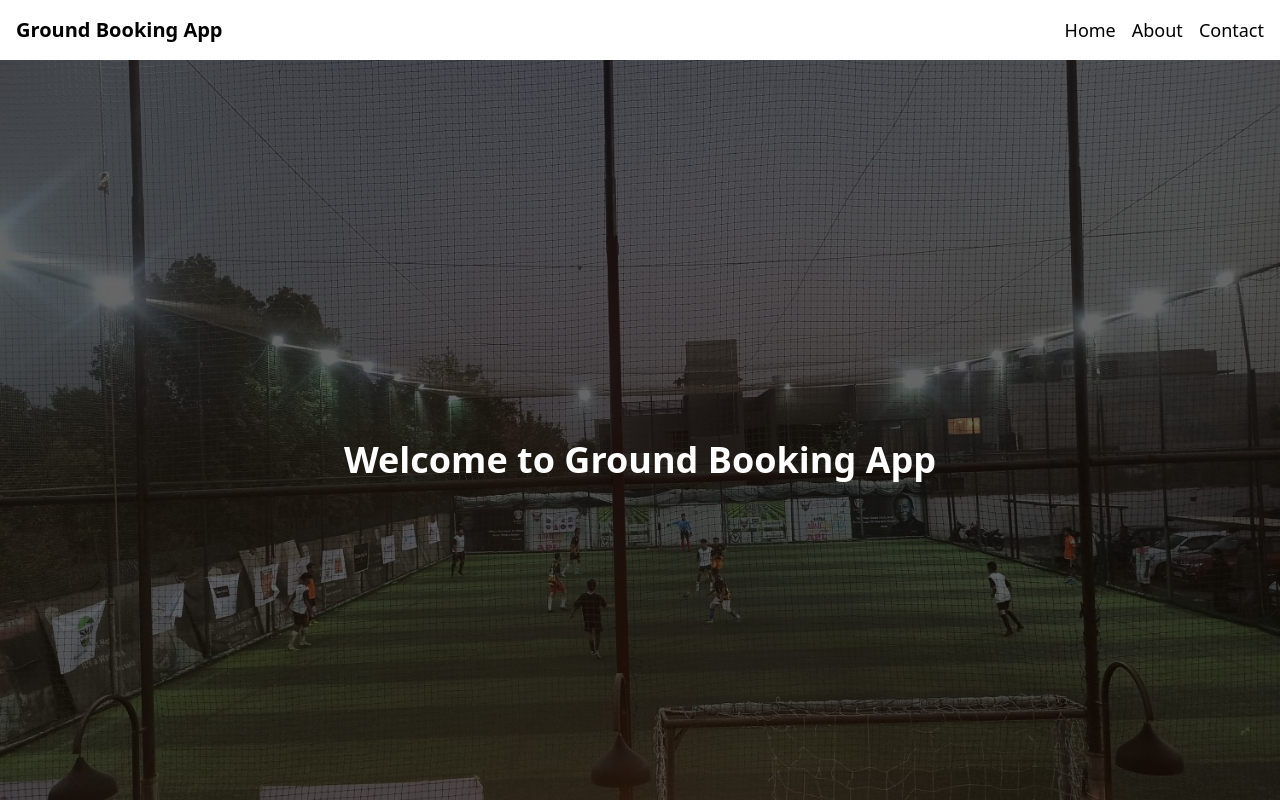
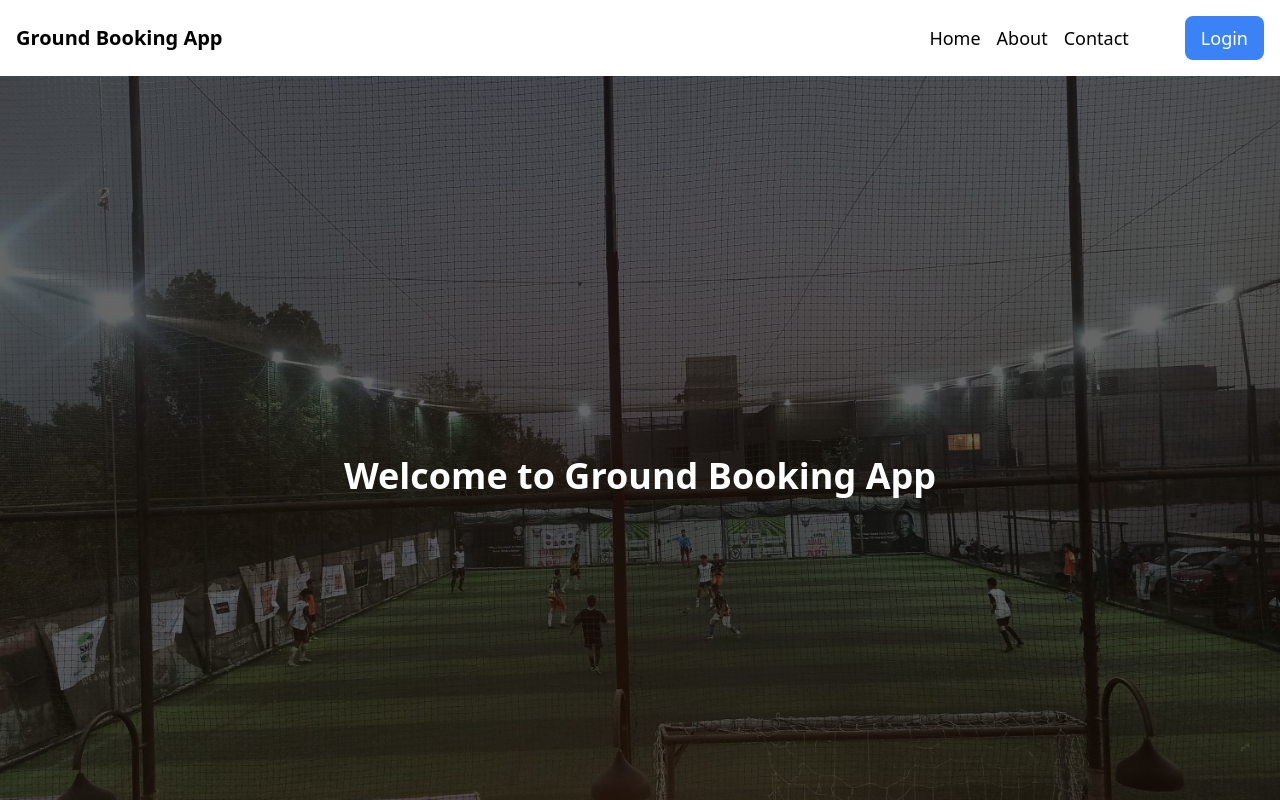
Before and after one commit to krisgoswami/ground-booking-app, a React (Vite) app in the folder client/: page / in a window 1280 px wide. Shown: the top 800 px of the page. Built offline with nearby package versions, Linux system fonts and the light colour scheme.

Commit message:
added login button

```diff
--- a/client/src/components/Navbar.jsx
+++ b/client/src/components/Navbar.jsx
@@ -36,10 +36,11 @@ const Navbar = () => {
                         </button>
                     </div>
                     <div className={`lg:flex ${isOpen ? 'block' : 'hidden'}`}>
-                        <div className="lg:flex items-center justify-between text-lg space-x-4">
+                        <div className="lg:flex items-center justify-between text-lg gap-4">
                             <a href="#" className="text-black">Home</a>
                             <a href="#" className="text-black">About</a>
                             <a href="#" className="text-black">Contact</a>
+                            <button className="bg-blue-500 text-white ml-10 px-4 py-2 rounded-lg">Login</button>
                         </div>
                     </div>
                 </div>
```
